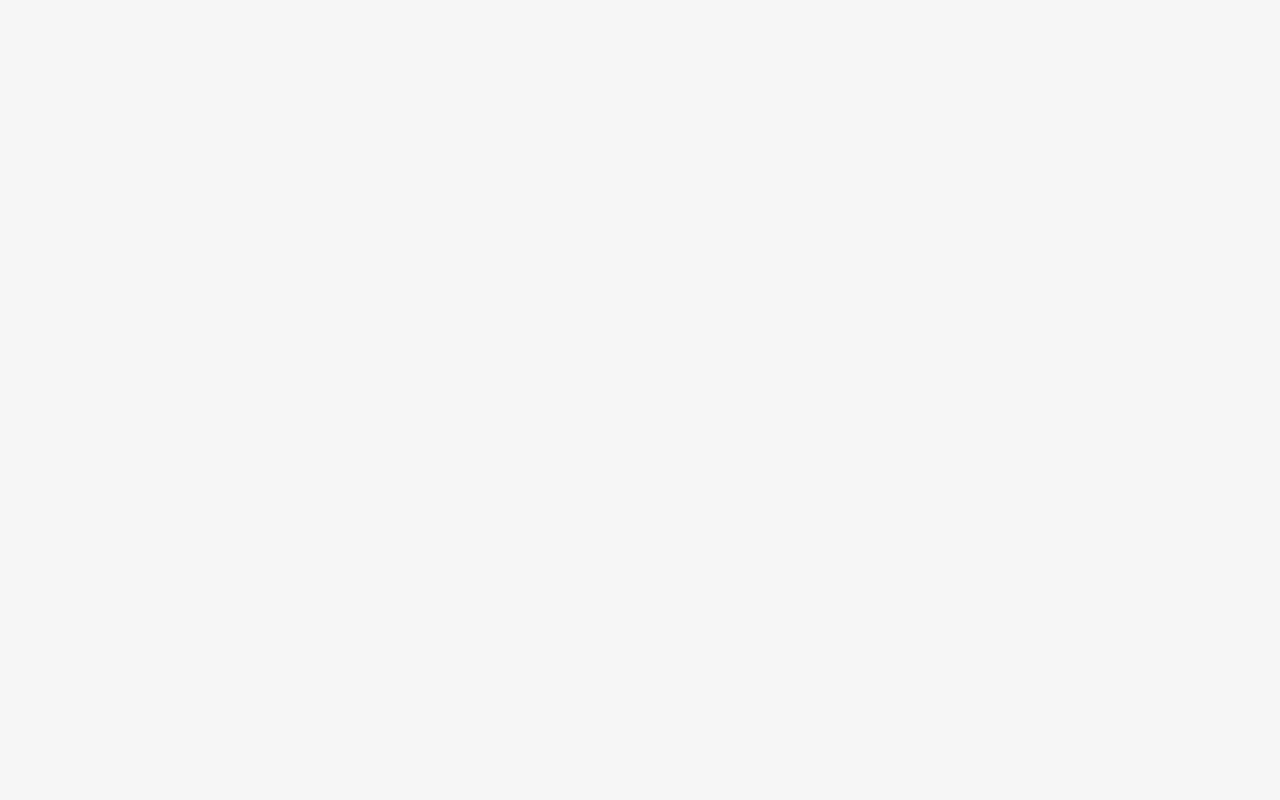
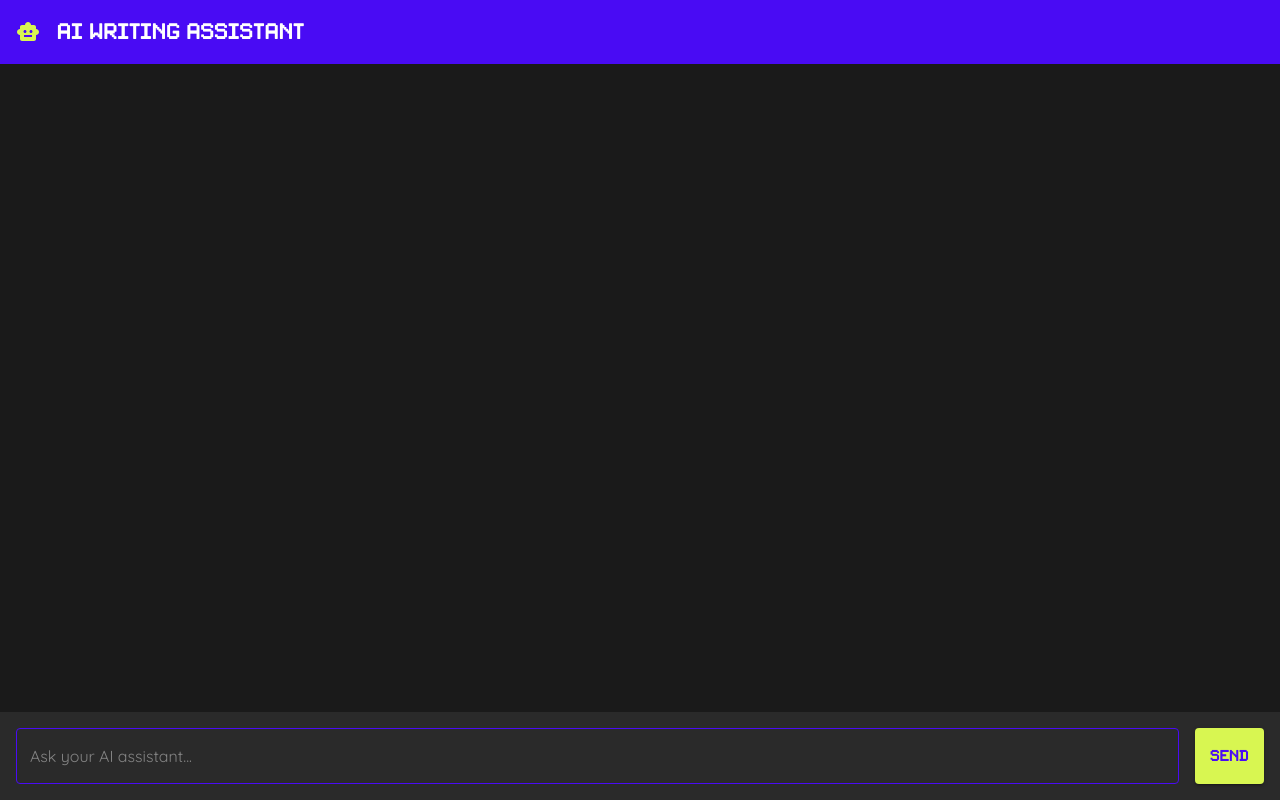
Before and after one commit to Vyudu-Dev-Team/FreeWriter-new, a React (Vite) app in the folder frontend/: page /ai-assistant in a window 1280 px wide. Before the commit this address had no page. Built offline with nearby package versions, Linux system fonts and the light colour scheme.

Commit message:
add: added developer file to search across routes

```diff
--- a/frontend/package.json
+++ b/frontend/package.json
@@ -25,7 +25,8 @@
     "react-beautiful-dnd": "^13.1.1",
     "react-dom": "^18.2.0",
     "react-quill": "^2.0.0",
-    "react-router-dom": "^6.11.1"
+    "react-router-dom": "^6.11.1",
+    "recharts": "^2.15.0"
   },
   "devDependencies": {
     "@testing-library/jest-dom": "^5.16.5",
--- a/frontend/src/App.jsx
+++ b/frontend/src/App.jsx
@@ -12,6 +12,7 @@ import Onboarding from './components/Onboarding';
 import Register from './components/commonComponents/Register';
 import EmailVerification from './components/EmailVerification';
 import FCMTest from './components/FCMTest';
+import DevNavigation from './components/DevNavigation';
 
 import Home from './components/Home';
 
@@ -22,18 +23,20 @@ import StoryMap from './components/story-mapping/StoryMap';
 import DeckManager from './components/DeckManager';
 import PromptPage from './components/PromptPage';
 
+// Writing Environment Components
 import WritingWorkspace from './components/writing-environment/WritingWorkspace';
+import TextEditor from './components/writing-environment/TextEditor';
+import WritingAnalytics from './components/writing-environment/WritingAnalytics';
+import WritingPrompts from './components/writing-environment/WritingPrompts';
 import SketchGenerator from './components/writing-environment/SketchGenerator';
-
-import PrivateRoute from './components/PrivateRoute';
-// import NotificationCenter from './components/NotificationCenter';
+import AIAssistant from './components/writing-environment/AIAssistant';
 
 import FeedbackForm from './components/FeedbackForm';
 
 import { AppProvider } from './contexts/AppContext';
 import ProfilePage from './components/profileSetup';
 
-import VirgilIntro from './components/VigilIntro';
+import VirgilIntro from './components/A1_initialScreens/VigilIntro';
 import Introduction from './components/A1_initialScreens/Introduction';
 import UserPage from './components/UserPage';
 
@@ -45,42 +48,52 @@ function App() {
         <Router>
           {/* <Navbar /> */}
           <Routes>
+            {/* Dev Navigation */}
+            <Route path="/dev" element={<DevNavigation />} />
 
             {/* INTRODUCTION */}
-              <Route path="/" element={<Introduction />} />
-              <Route path="/introduction" element={<Introduction />} />
-              <Route path="/virgil-intro" element={<VirgilIntro />} />
-
-            {/* END INTRODUCTION */}
-
-
-            {/* <Route path="/home" element={<Home />} /> */}
+            <Route path="/" element={<Introduction />} />
+            <Route path="/introduction" element={<Introduction />} />
             <Route path="/login" element={<Login />} />
             <Route path="/register" element={<Register />} />
+            <Route path="/virgil-intro" element={<VirgilIntro />} />
+
+            {/* Authentication */}
+            <Route path="/home" element={<Home />} />
             <Route path="/verify-email/:token" element={<EmailVerification />} />
             <Route path="/forgot-password" element={<ForgotPassword />} />
 
-            <Route path="/onboarding" element={<PrivateRoute><Onboarding /></PrivateRoute>} />
-            <Route path="/profile" element={<PrivateRoute><ProfilePage /></PrivateRoute>} />
+            {/* User Setup */}
+            <Route path="/onboarding" element={<Onboarding />} />
+            <Route path="/profile" element={<ProfilePage />} />
+            <Route path="/userpage" element={<UserPage />} />
+
+            {/* Main Features */}
             <Route path="/dashboard" element={<Dashboard />} />
             <Route path="/prompt" element={<PromptPage />} />
-            <Route path="/story-map" element={<PrivateRoute><StoryMapComponent /></PrivateRoute>} />
-            <Route path="/story-map/:storyId" element={<PrivateRoute><StoryMap /></PrivateRoute>} />
+            <Route path="/story-map" element={<StoryMapComponent />} />
+            <Route path="/story-map/:storyId" element={<StoryMap />} />
             <Route path="/deck" element={<DeckManager />} />
-            <Route path="/write/:storyId" element={<PrivateRoute><WritingWorkspace /></PrivateRoute>} />
-            {/* <Route path="/notifications" element={<PrivateRoute><NotificationCenter /></PrivateRoute>} /> */}
-            <Route path="/badges" element={<PrivateRoute><BadgeDisplay /></PrivateRoute>} />
-            <Route path="/sketch" element={<PrivateRoute><SketchGenerator /></PrivateRoute>} />
-            <Route path="/feedback" element={<PrivateRoute><FeedbackForm /></PrivateRoute>} />
+
+            {/* Writing Environment */}
+            <Route path="/write/:storyId" element={<WritingWorkspace />} />
+            <Route path="/text-editor" element={<TextEditor />} />
+            <Route path="/writing-analytics" element={<WritingAnalytics />} />
+            <Route path="/writing-prompts" element={<WritingPrompts />} />
+            <Route path="/sketch" element={<SketchGenerator />} />
+            <Route path="/ai-assistant" element={<AIAssistant />} />
+
+            {/* Other Features */}
+            <Route path="/badges" element={<BadgeDisplay />} />
+
+            {/* Utilities */}
+            <Route path="/feedback" element={<FeedbackForm />} />
             <Route path="/fcm-test" element={<FCMTest />} />
-            <Route path="/userpage" element={<UserPage />} />
-
           </Routes>
         </Router>
       </ThemeProvider>
     </AppProvider>
   );
 }
-console.log(111111111111111111111111111111111111);
 
 export default App;
--- /dev/null
+++ b/frontend/src/components/DevNavigation.jsx
@@ -0,0 +1,105 @@
+import React from 'react';
+import { Box, Typography, List, ListItem, ListItemText, ListItemButton } from '@mui/material';
+import { useNavigate } from 'react-router-dom';
+
+export default function DevNavigation() {
+  const navigate = useNavigate();
+
+  const routes = [
+    // Introduction
+    { path: '/', name: 'Introduction' },
+    { path: '/introduction', name: 'Introduction (Alternate)' },
+    { path: '/virgil-intro', name: 'Virgil Introduction' },
+
+    // Authentication
+    { path: '/login', name: 'Login' },
+    { path: '/register', name: 'Register' },
+    { path: '/verify-email', name: 'Email Verification' },
+    { path: '/forgot-password', name: 'Forgot Password' },
+
+    // User Setup
+    { path: '/onboarding', name: 'Onboarding' },
+    { path: '/profile', name: 'Profile Setup' },
+    { path: '/dashboard', name: 'Dashboard' },
+
+    // Main Features
+    { path: '/prompt', name: 'Prompt Page' },
+    { path: '/story-map', name: 'Story Map Component' },
+    { path: '/deck', name: 'Deck Manager' },
+
+    // Writing Environment
+    { path: '/write', name: 'Writing Workspace' },
+    { path: '/text-editor', name: 'Text Editor' },
+    { path: '/writing-analytics', name: 'Writing Analytics' },
+    { path: '/writing-prompts', name: 'Writing Prompts' },
+    { path: '/sketch', name: 'Sketch Generator' },
+    { path: '/ai-assistant', name: 'AI Assistant' },
+
+    // Other Features
+    { path: '/badges', name: 'Badge Display' },
+    { path: '/feedback', name: 'Feedback Form' },
+    { path: '/fcm-test', name: 'FCM Test' },
+    { path: '/userpage', name: 'User Page' },
+    { path: '/home', name: 'Home' }
+  ];
+
+  return (
+    <Box
+      sx={{
+        p: 4,
+        maxWidth: 800,
+        margin: '0 auto',
+        minHeight: '100vh',
+        bgcolor: '#1a1a1a'
+      }}
+    >
+      <Typography
+        variant="h4"
+        sx={{
+          mb: 4,
+          fontFamily: 'PixelSplitter, monospace',
+          color: '#D8F651',
+          textAlign: 'center'
+        }}
+      >
+        Developer Navigation
+      </Typography>
+
+      <List>
+        {routes.map((route) => (
+          <ListItem key={route.path} disablePadding>
+            <ListItemButton
+              onClick={() => navigate(route.path)}
+              sx={{
+                bgcolor: '#490BF4',
+                color: '#fff',
+                mb: 1,
+                borderRadius: 1,
+                '&:hover': {
+                  bgcolor: '#3908b3',
+                },
+                transition: 'all 0.2s ease-in-out',
+                '&:hover': {
+                  transform: 'translateX(10px)',
+                  bgcolor: '#3908b3',
+                }
+              }}
+            >
+              <ListItemText
+                primary={route.name}
+                secondary={route.path}
+                primaryTypographyProps={{
+                  fontFamily: 'Quicksand, monospace',
+                  fontWeight: 'bold'
+                }}
+                secondaryTypographyProps={{
+                  color: '#D8F651'
+                }}
+              />
+            </ListItemButton>
+          </ListItem>
+        ))}
+      </List>
+    </Box>
+  );
+}
--- a/frontend/src/components/Tutorials.jsx
+++ b/frontend/src/components/Tutorials.jsx
@@ -9,7 +9,7 @@ import {
   CardContent,
   Container
 } from '@mui/material';
-import VigilIntro from './VigilIntro';
+import VigilIntro from './A1_initialScreens/VigilIntro';
 import RefreshIcon from '@mui/icons-material/Refresh';
 import StarOutlineIcon from '@mui/icons-material/StarOutline';
 import SettingsIcon from '@mui/icons-material/Settings';
--- /dev/null
+++ b/frontend/src/components/writing-environment/AIAssistant.jsx
@@ -0,0 +1,132 @@
+import React, { useState } from 'react';
+import { Box, Typography, TextField, Button, Paper } from '@mui/material';
+import SmartToyIcon from '@mui/icons-material/SmartToy';
+
+export default function AIAssistant() {
+  const [userInput, setUserInput] = useState('');
+  const [conversation, setConversation] = useState([]);
+
+  const handleSubmit = async (e) => {
+    e.preventDefault();
+    if (!userInput.trim()) return;
+
+    // Add user message to conversation
+    const newMessage = {
+      text: userInput,
+      sender: 'user',
+      timestamp: new Date().toISOString()
+    };
+
+    setConversation(prev => [...prev, newMessage]);
+    setUserInput('');
+
+    // TODO: Implement AI response logic
+    // This is a placeholder for the AI response
+    setTimeout(() => {
+      const aiResponse = {
+        text: "I'm your AI writing assistant. I'm here to help you with your writing journey.",
+        sender: 'ai',
+        timestamp: new Date().toISOString()
+      };
+      setConversation(prev => [...prev, aiResponse]);
+    }, 1000);
+  };
+
+  return (
+    <Box sx={{
+      height: '100vh',
+      display: 'flex',
+      flexDirection: 'column',
+      bgcolor: '#1a1a1a',
+      color: '#fff'
+    }}>
+      {/* Header */}
+      <Box sx={{
+        p: 2,
+        bgcolor: '#490BF4',
+        display: 'flex',
+        alignItems: 'center',
+        gap: 2
+      }}>
+        <SmartToyIcon sx={{ color: '#D8F651' }} />
+        <Typography variant="h6" sx={{ fontFamily: 'PixelSplitter, monospace' }}>
+          AI Writing Assistant
+        </Typography>
+      </Box>
+
+      {/* Chat Area */}
+      <Box sx={{
+        flex: 1,
+        p: 2,
+        overflowY: 'auto',
+        display: 'flex',
+        flexDirection: 'column',
+        gap: 2
+      }}>
+        {conversation.map((message, index) => (
+          <Paper
+            key={index}
+            sx={{
+              p: 2,
+              maxWidth: '70%',
+              alignSelf: message.sender === 'user' ? 'flex-end' : 'flex-start',
+              bgcolor: message.sender === 'user' ? '#490BF4' : '#2a2a2a',
+              color: '#fff',
+              borderRadius: 2
+            }}
+          >
+            <Typography>{message.text}</Typography>
+          </Paper>
+        ))}
+      </Box>
+
+      {/* Input Area */}
+      <Box
+        component="form"
+        onSubmit={handleSubmit}
+        sx={{
+          p: 2,
+          bgcolor: '#2a2a2a',
+          display: 'flex',
+          gap: 2
+        }}
+      >
+        <TextField
+          fullWidth
+          value={userInput}
+          onChange={(e) => setUserInput(e.target.value)}
+          placeholder="Ask your AI assistant..."
+          variant="outlined"
+          sx={{
+            '& .MuiOutlinedInput-root': {
+              color: '#fff',
+              '& fieldset': {
+                borderColor: '#490BF4',
+              },
+              '&:hover fieldset': {
+                borderColor: '#D8F651',
+              },
+              '&.Mui-focused fieldset': {
+                borderColor: '#D8F651',
+              },
+            },
+          }}
+        />
+        <Button
+          type="submit"
+          variant="contained"
+          sx={{
+            bgcolor: '#D8F651',
+            color: '#490BF4',
+            fontFamily: 'PixelSplitter, monospace',
+            '&:hover': {
+              bgcolor: '#c1dd47',
+            },
+          }}
+        >
+          Send
+        </Button>
+      </Box>
+    </Box>
+  );
+}
```
Also changed, not shown: frontend/src/components/A1_initialScreens/VigilIntro.jsx (renamed from frontend/src/components/VigilIntro.jsx), 1 other file (tests, documents, lock files or other folders).
